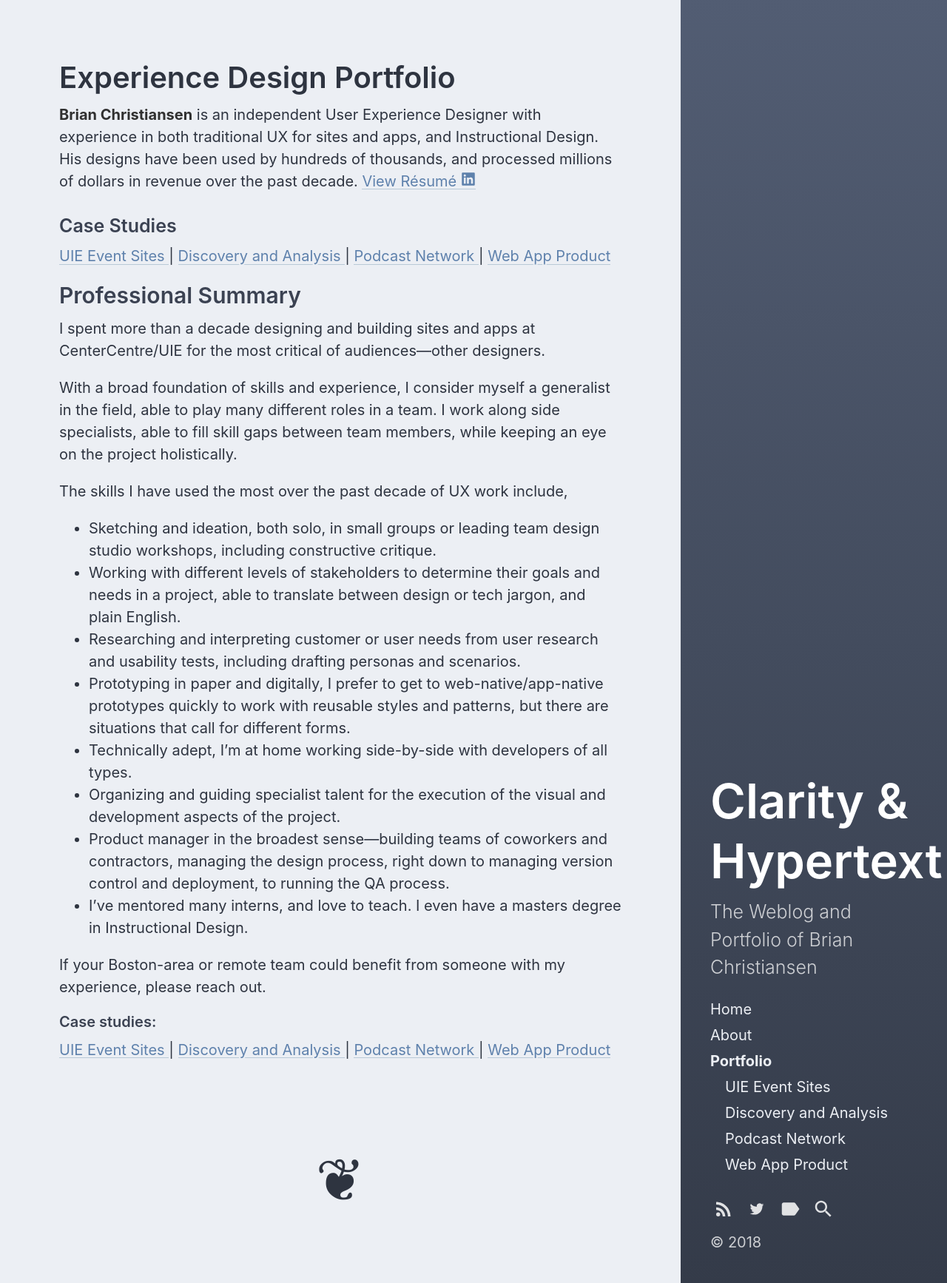
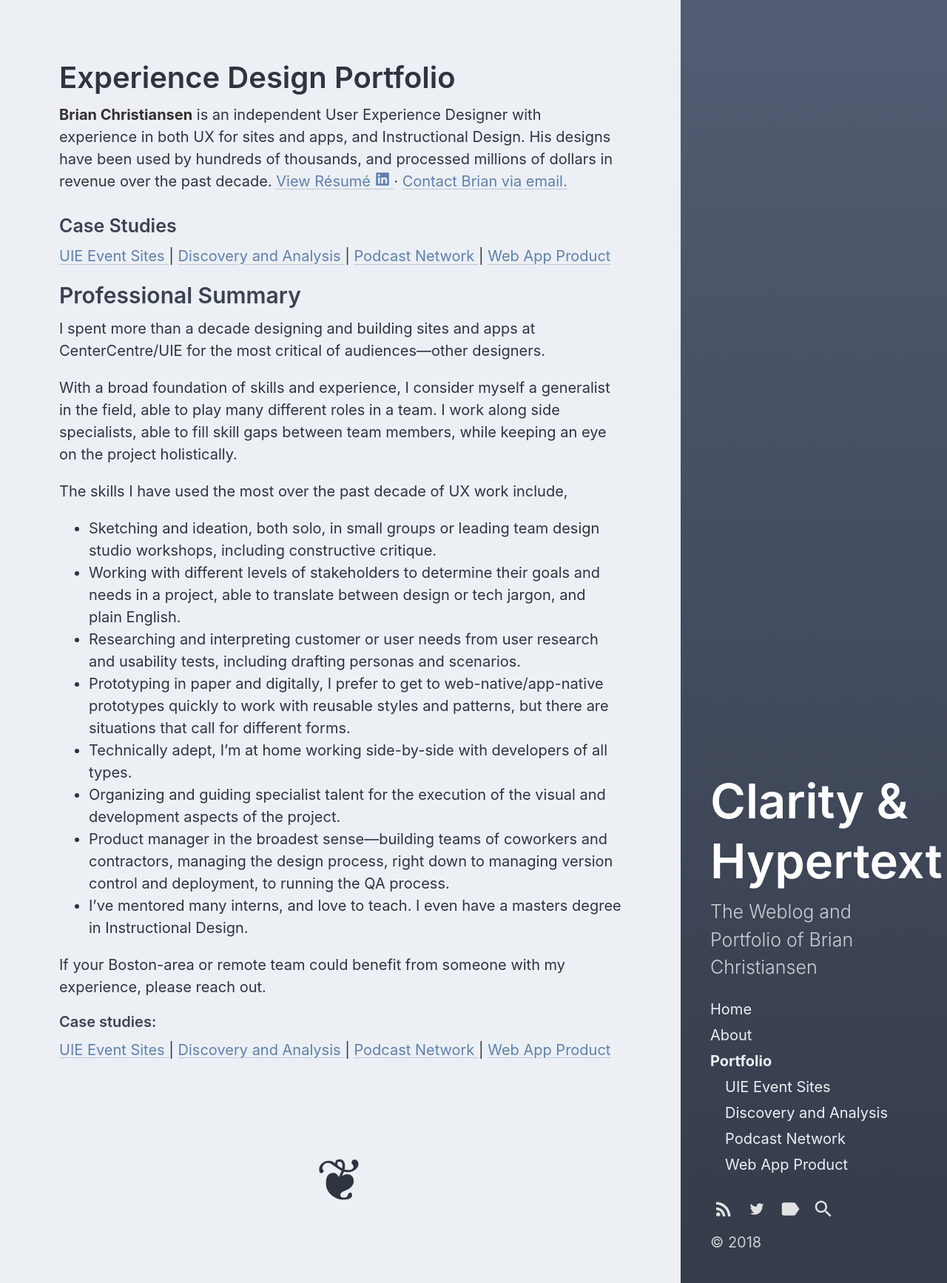
Before and after one commit to briandigital/bd4, a Jekyll site: the page built from portfolio/index.md, in a window 1280 px wide. Shown: the whole page at 74% size. Built offline with Jekyll 4.4.1, drawn with Linux system fonts in a browser that asks for light colours.

Commit message:
Adds mail to link.

```diff
--- a/_layouts/portfolio-index.html
+++ b/_layouts/portfolio-index.html
@@ -9,7 +9,7 @@ layout: default
     <p>{{ page.intro-text }} <a title="LinkedIn" aria-label="LinkedIn"
      href="https://linkedin.com/in/brianwchristiansen"> View Résumé
     {% include svg/linkedin.svg %}
-  </a></p>
+  </a> &middot; <a href="mailto:brian@briandigital.com?subject=Oh%20The%20Opportunities">Contact Brian via email.</a></p>
     <nav class="index-case-studies">
         <h3>Case Studies</h3>
         {% include portfolio-links.html %}
--- a/portfolio/index.md
+++ b/portfolio/index.md
@@ -4,7 +4,7 @@ full-title: Experience Design Portfolio
 layout: portfolio-index
 category: portfolio
 sidebar_link: true
-intro-text: "<strong>Brian Christiansen</strong> is an independent User Experience Designer with experience in both traditional UX for sites and apps, and Instructional Design. His designs have been used by hundreds of thousands, and processed millions of dollars in revenue over the past decade."
+intro-text: "<strong>Brian Christiansen</strong> is an independent User Experience Designer with experience in both UX for sites and apps, and Instructional Design. His designs have been used by hundreds of thousands, and processed millions of dollars in revenue over the past decade."
 ---
 
 ## Professional Summary
```
